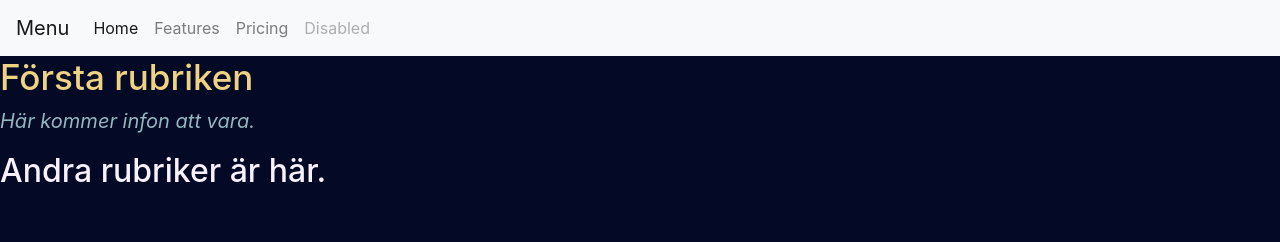
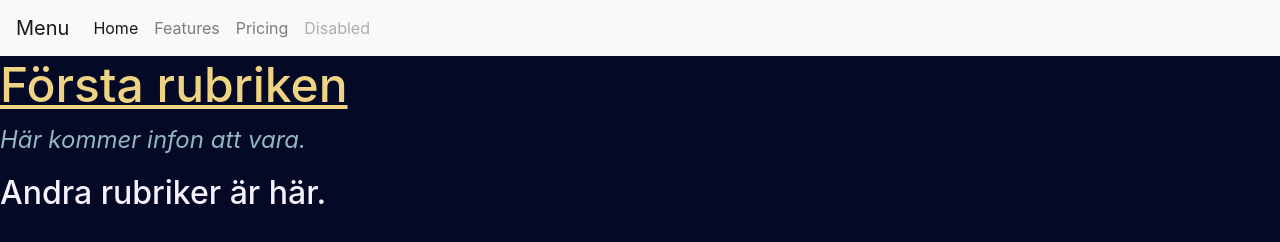
Before and after one commit to RasmusPettersson01/webbutiker, a website: page sida.html in a window 1280 px wide. Drawn offline with nearby package versions, Linux system fonts and the light colour scheme.

Commit message:
EN UPPDATERING

```diff
--- a/CSS/mystyle.scss
+++ b/CSS/mystyle.scss
@@ -6,13 +6,13 @@ body{
 
 p{
   color: #93B7BE;
-  font-size: 20px;
+  font-size: 3vh;
   font-style: italic;
 }
 
 h1 {
   color:#EDD382;
-  font-size: 35px;
+  font-size: 6vh;
   text-decoration:underline;
 }
 
--- a/sida.html
+++ b/sida.html
@@ -3,7 +3,7 @@
 <head>
 <link rel="stylesheet" href="node_modules/bootstrap/dist/css/bootstrap.css">
 <link rel="stylesheet" href="CSS/main.css">
-<title>Webbutiker</title>
+<title>WebbutikerUF</title>
 </head>
 <body>
   <nav class="navbar navbar-expand-lg navbar-light bg-light">
```
Also changed, not shown: CSS/main.css, 1 other file.
